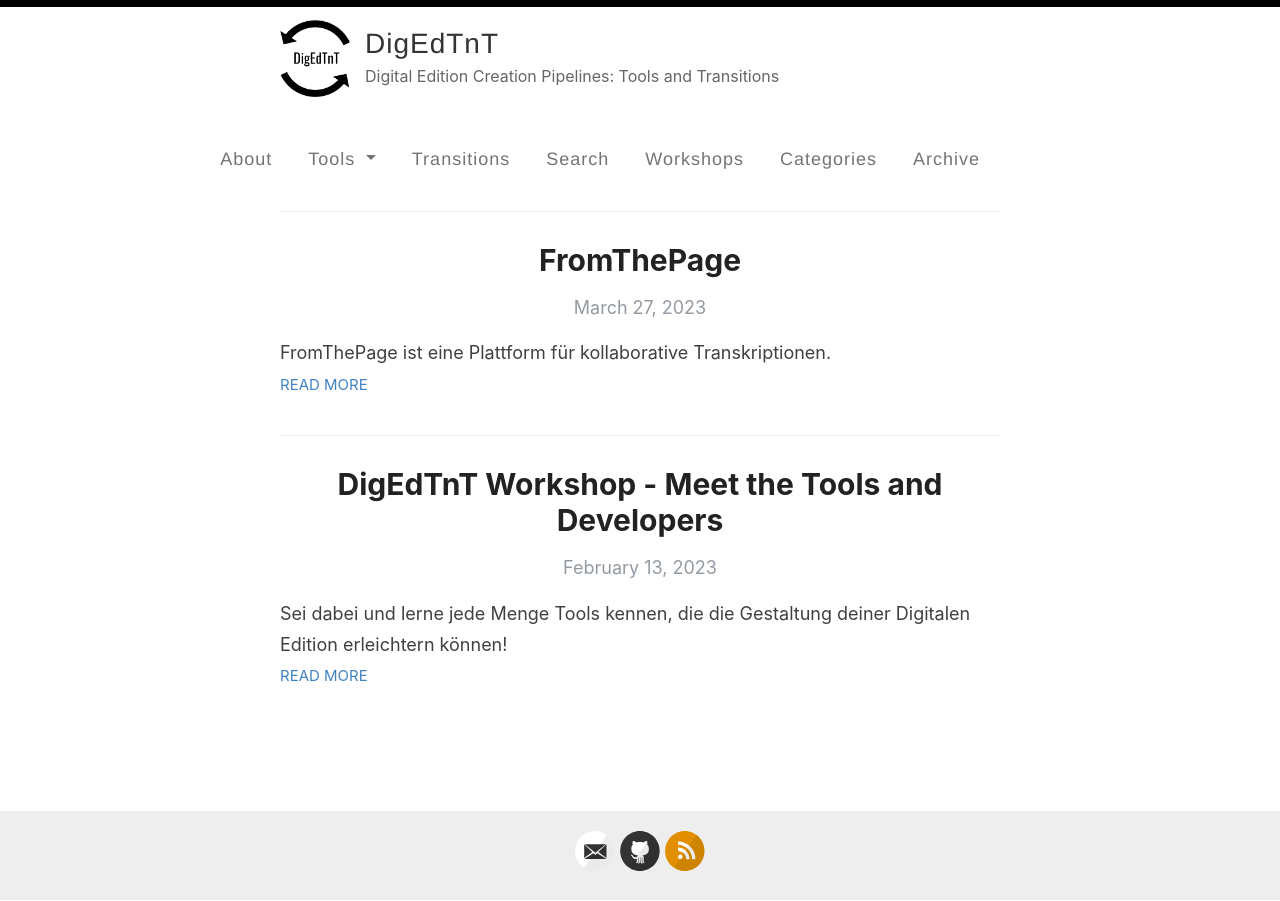
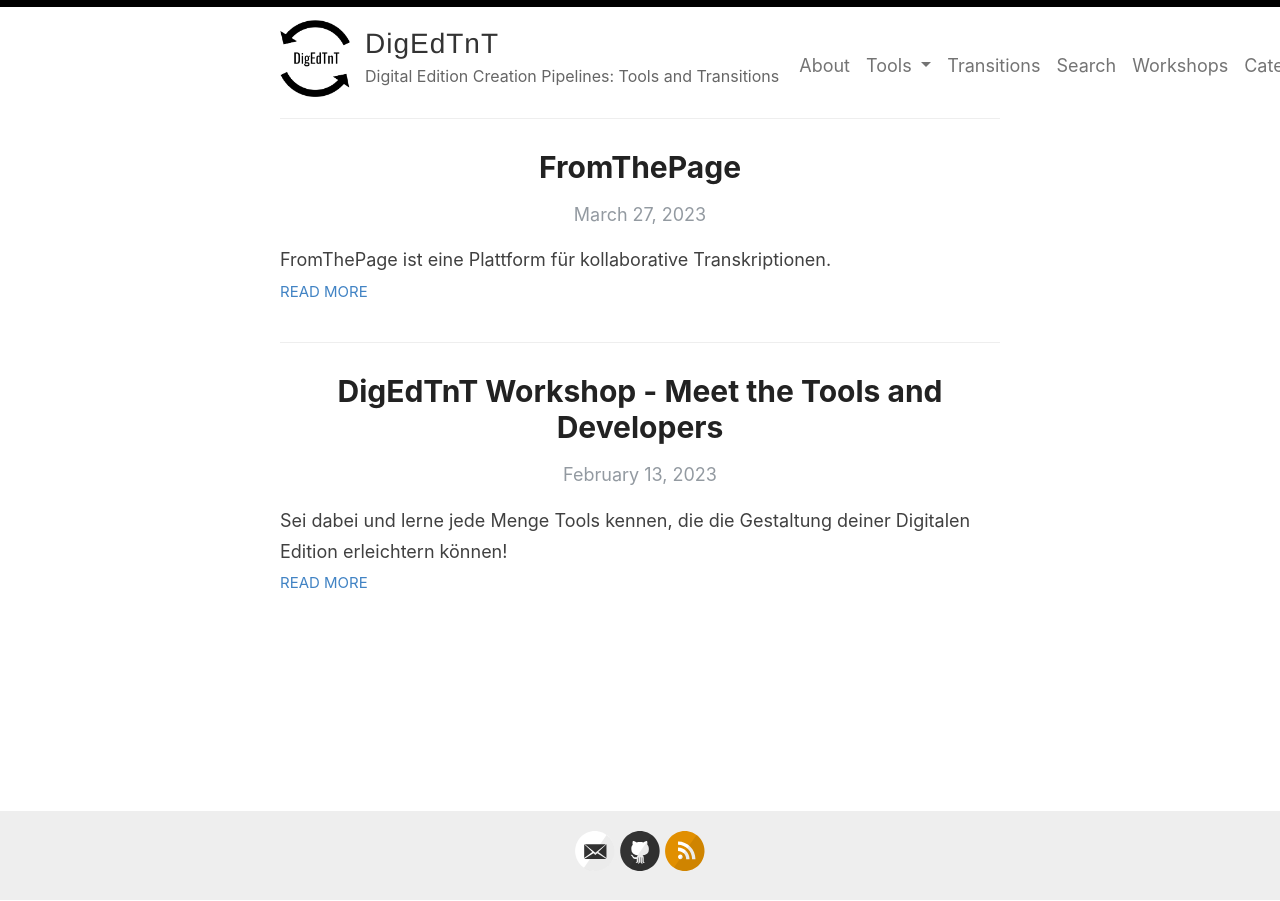
Before and after one commit to DigEdTnT/digedtnt.github.io, a Jekyll site: the page built from index.html, in a window 1280 px wide. Built offline with Jekyll 4.4.1, drawn with Linux system fonts in a browser that asks for light colours; the list of posts is cut into pages by our own code.

Commit message:
bootstrap nav

```diff
--- a/assets/style.scss
+++ b/assets/style.scss
@@ -329,7 +329,7 @@
   }
 }
 
-nav {
+/* nav {
   float: right;
   margin-top: 23px; // @TODO: Vertically middle align
   font-family: $helveticaNeue;
@@ -354,7 +354,7 @@
       color: $blue;
     }
   }
-}
+} */
 
 //
 // .main
```
